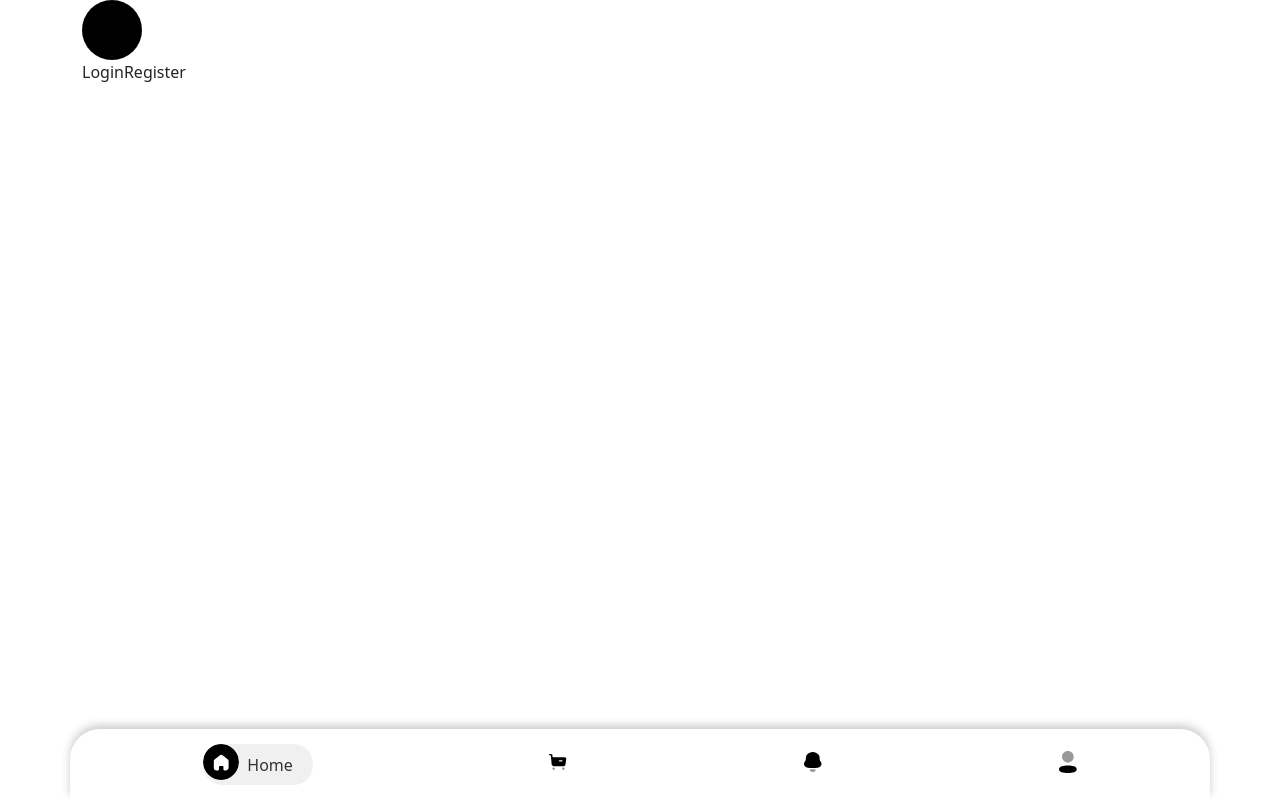
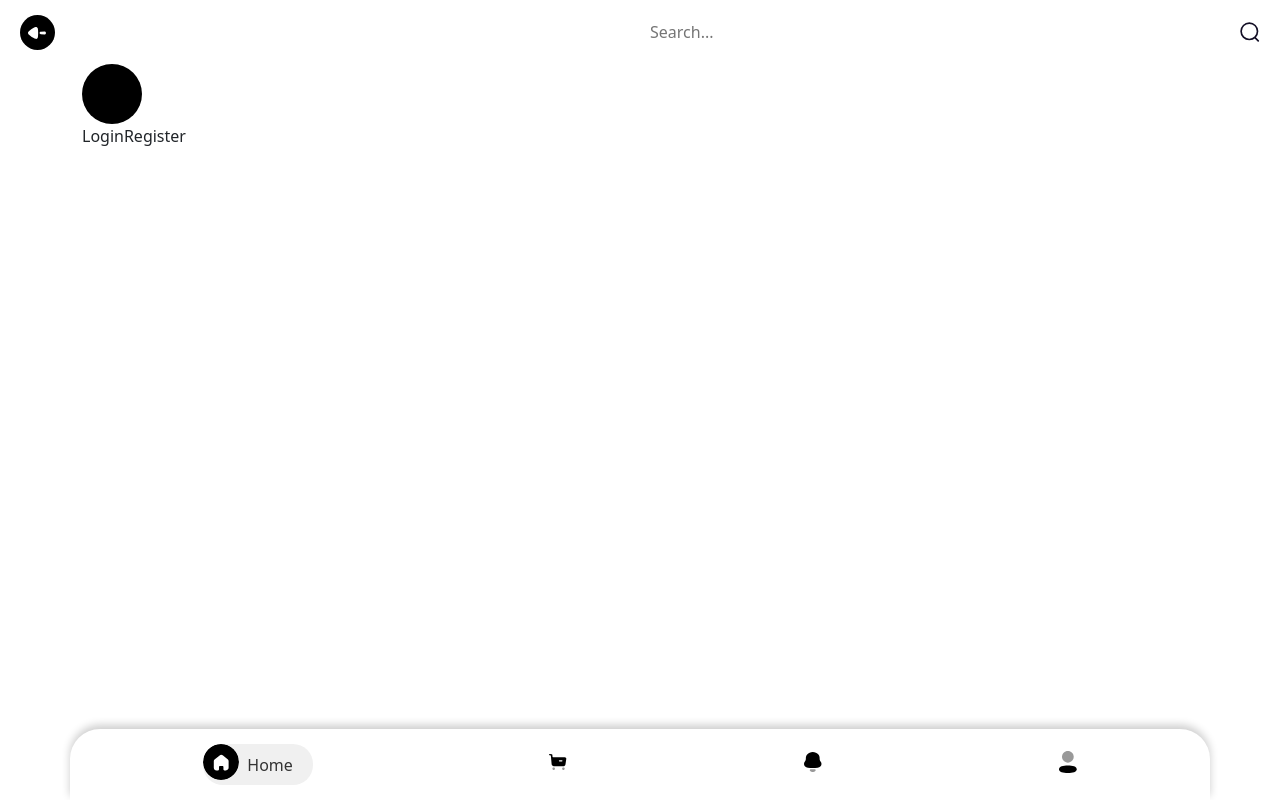
Before and after one commit to Projekt-Grupp8/Rika-WebApp, a React (Create React App) app: page / in a window 1280 px wide. Built offline with nearby package versions, Linux system fonts and the light colour scheme; some icons are missing.

Commit message:
Add Header component

```diff
--- /dev/null
+++ b/src/components/Header.jsx
@@ -0,0 +1,34 @@
+import React, { useState } from 'react';
+import './Header.scss'
+import Arrow from '../images/arrow.svg'
+import Search from '../images/search.svg'
+
+
+function Header() {
+    const [searchText, setSearchText] = useState('');
+
+    const handleSearchChange = (e) => {
+        setSearchText(e.target.value);
+    };
+
+    return (
+        <header>
+            <div className="header">
+                <a href="/">
+                    <img src={Arrow} alt="arrow" />
+                </a>
+                <div className="input-container">
+                    <input
+                        type="text"
+                        value={searchText}
+                        onChange={handleSearchChange}
+                        placeholder="Search..."
+                    />
+                    <img src={Search} alt="search icon" className="input-icon" />
+                </div>
+            </div>
+        </header>
+    );
+}
+
+export default Header;
--- /dev/null
+++ b/src/components/Header.scss
@@ -0,0 +1,35 @@
+.header {
+    display: flex;
+    justify-content: space-between;
+    align-items: center;
+    gap: 10px;
+    padding: 10px;
+
+    a {
+        img {
+            margin-left: 10px;
+        }
+    }
+
+    .input-container {
+        position: relative;
+        width: 50%;
+
+        input {
+            width: 100%;
+            padding: 10px 40px 10px 10px;
+            border: none;
+            border-radius: 5px;
+        }
+
+        .input-icon {
+            position: absolute;
+            right: 10px;
+            top: 50%;
+            transform: translateY(-50%);
+            width: 20px;
+            height: auto;
+            pointer-events: none;
+        }
+    }
+}
--- a/src/index.js
+++ b/src/index.js
@@ -2,12 +2,13 @@ import React from 'react';
 import ReactDOM from 'react-dom/client';
 import App from './App';
 import Footer from './components/Footer';
+import Header from './components/Header';
 
 
 const root = ReactDOM.createRoot(document.getElementById('root'));
 root.render(
   <React.StrictMode>
-
+  <Header />
     <App />
     <Footer />
   </React.StrictMode>
```
Also changed, not shown: src/components/Footer.jsx (renamed from src/components/Footer.js).
